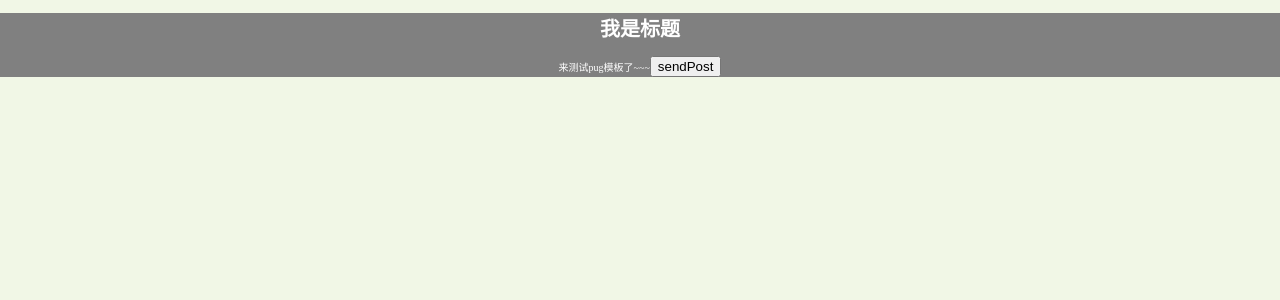
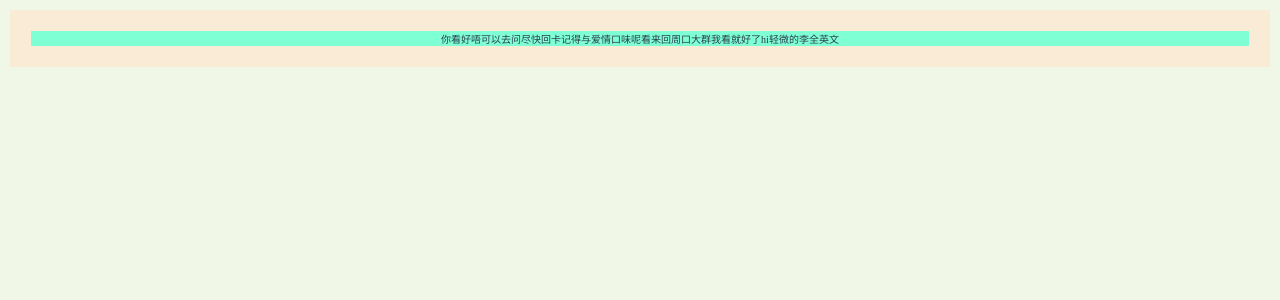
Before and after one commit to snow0119/first-demo-vue, a Vue app: page /#/hi in a window 1280 px wide. Shown: the top 300 px of the page. Built offline with nearby package versions, Linux system fonts and the light colour scheme.

Commit message:
outer margins superimposed use padding to solve

```diff
--- a/src/router/index.js
+++ b/src/router/index.js
@@ -32,5 +32,9 @@ export default new VueRouter({
     path: '/blog-index',
     name: 'blogIndex',
     component: () => import('../views/BlogIndex')
+  }, {
+    path: '/test',
+    name: 'test',
+    component: () => import('../views/Test')
   }]
 })
--- a/src/views/Test.vue
+++ b/src/views/Test.vue
@@ -1,28 +1,21 @@
 <template lang="pug">
-  div(class = 'content')
-    h1 我是标题
-    span 来测试pug模板了~~~
-    button(@click="postData") sendPost
+  div(class="box")
+    p 你看好唔可以去问尽快回卡记得与爱情口味呢看来回周口大群我看就好了hi轻微的李全英文
 </template>
+
 <script>
   export default {
-    name: 'test',
-    methods: {
-      postData () {
-        this.$http({
-          method: 'post',
-          url: '/user',
-          data: {
-            name: 'snow',
-            info: '12'
-          }
-        })
-      }
-    }
+    name: 'find-bug'
   }
 </script>
+
 <style lang="stylus">
-  .content
-    color white
-    background-color grey
+  .box
+    margin 10px
+    padding 1px
+    background-color antiquewhite
+
+    p
+      margin 20px
+      background-color aquamarine
 </style>
```
